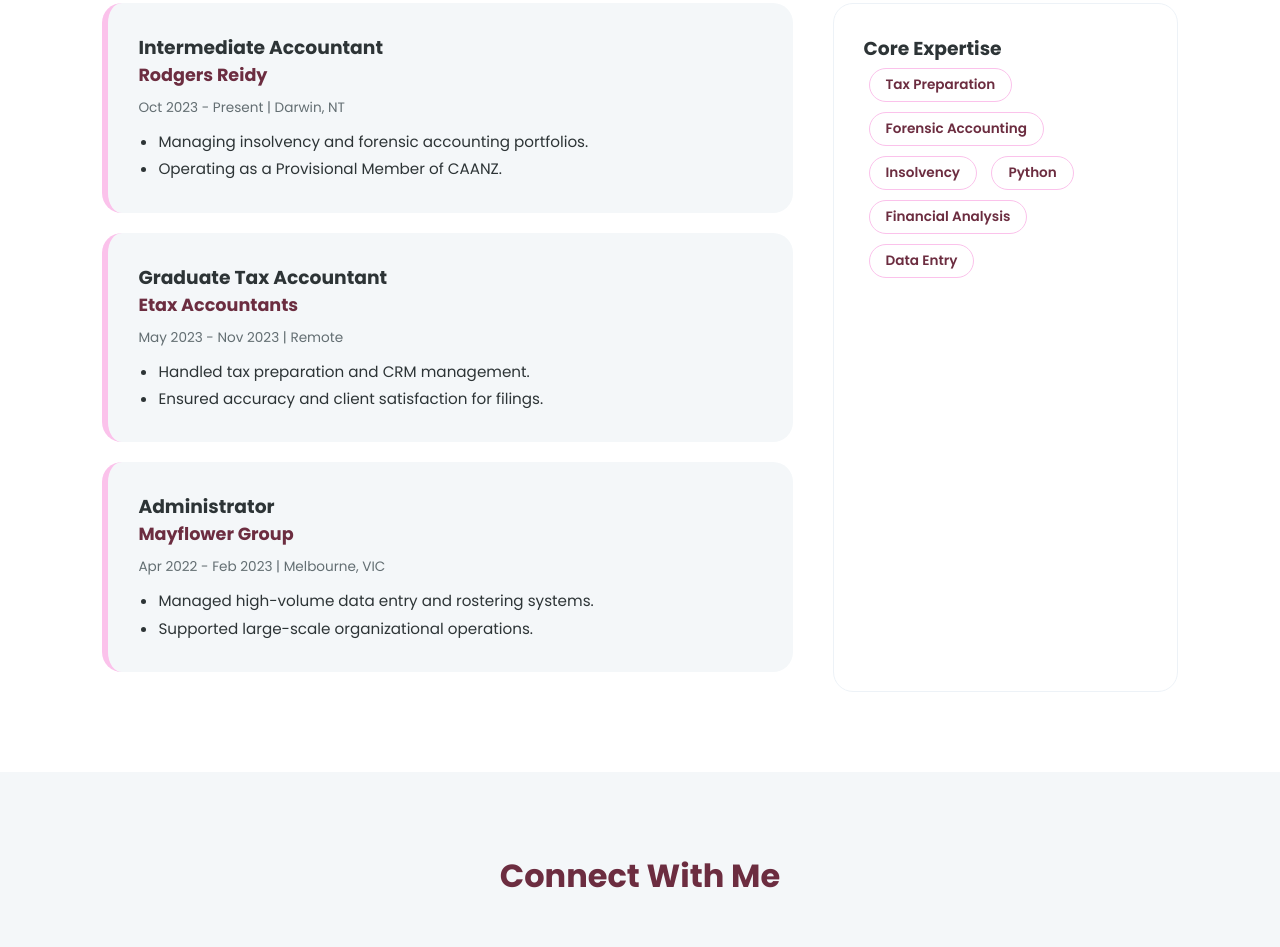
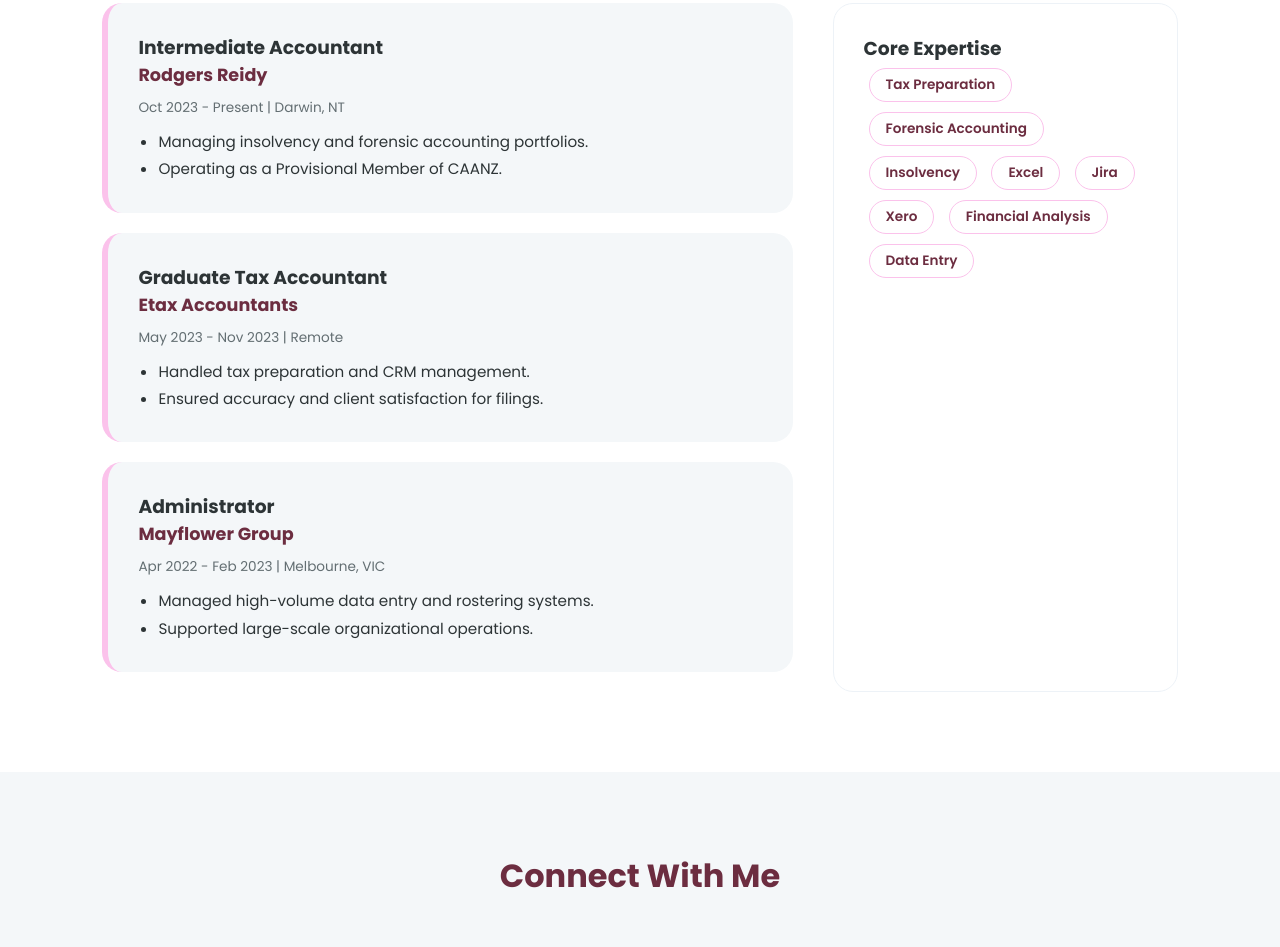
Before and after one commit to bishwasmgr/Manisha-Portfolio, a plain HTML site: page index.html in a window 1280 px wide. Shown: the part 964-1911 px from the top of the page. Drawn offline with Linux system fonts and the light colour scheme.

Commit message:
SEO friendly

```diff
--- a/index.html
+++ b/index.html
@@ -160,7 +160,9 @@
               <span class="tag">Tax Preparation</span>
               <span class="tag">Forensic Accounting</span>
               <span class="tag">Insolvency</span>
-              <span class="tag">Python</span>
+              <span class="tag">Excel</span>
+              <span class="tag">Jira</span>
+              <span class="tag">Xero</span>
               <span class="tag">Financial Analysis</span>
               <span class="tag">Data Entry</span>
             </div>
```
